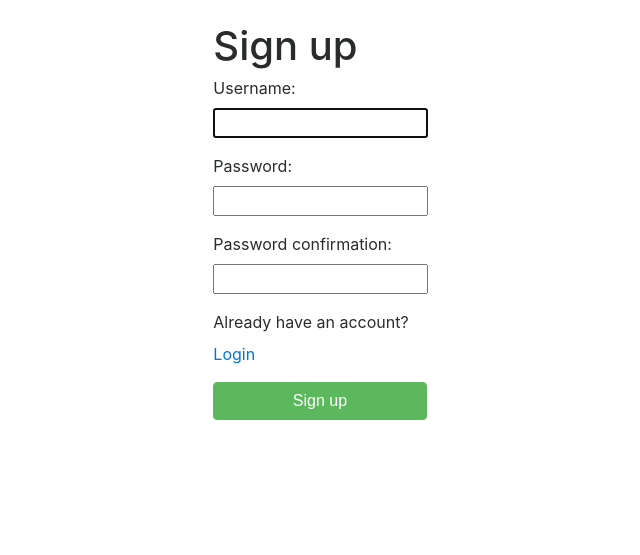
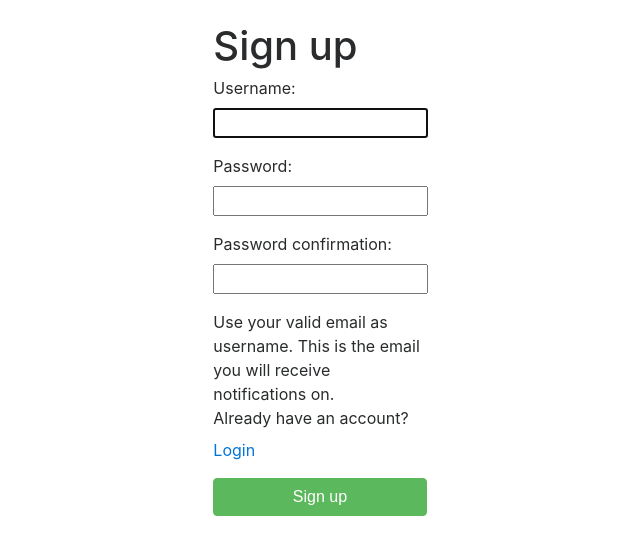
Before and after one commit to emorthen/AdvancedSoftwareDevelopment, a Django app: page /signup/ in a window 1280 px wide. Shown: the top 555 px of the page, without its empty margins (130-770 px from the left). Run offline with Django 3.2, Linux system fonts and the light colour scheme; some libraries are stand-ins or nearby versions.

Commit message:
Add explanatory line about email

```diff
--- a/webshop/templates/pages/signup.html
+++ b/webshop/templates/pages/signup.html
@@ -17,6 +17,7 @@
                 {% endfor %}
                 {% endfor %}
                 <div class="form-group">
+                    Use your valid email as username. This is the email you will receive notifications on.
                     <label>Already have an account? </label>
                     <a href="{% url 'login' %}">Login</a>
                 </div>
```
